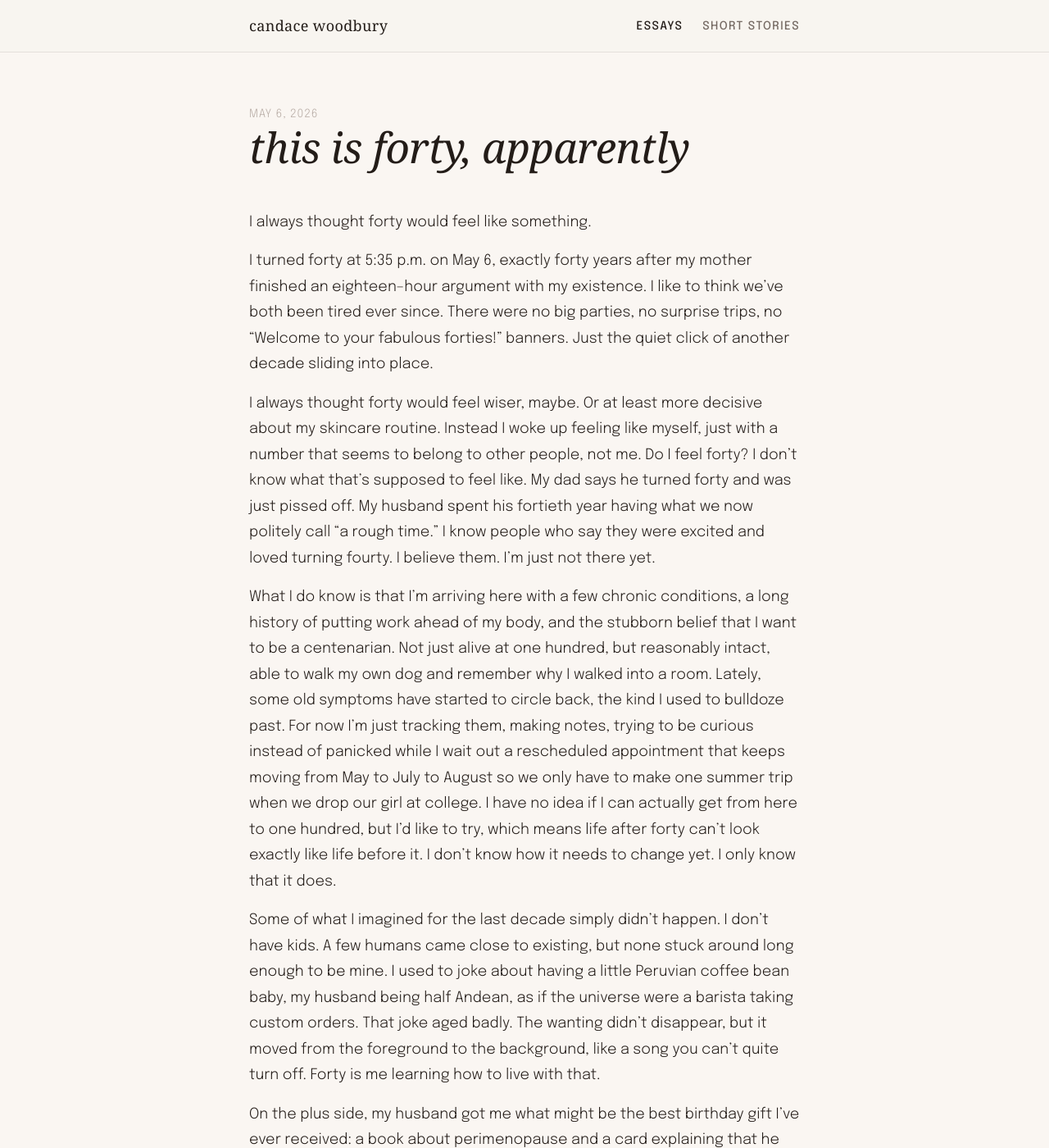
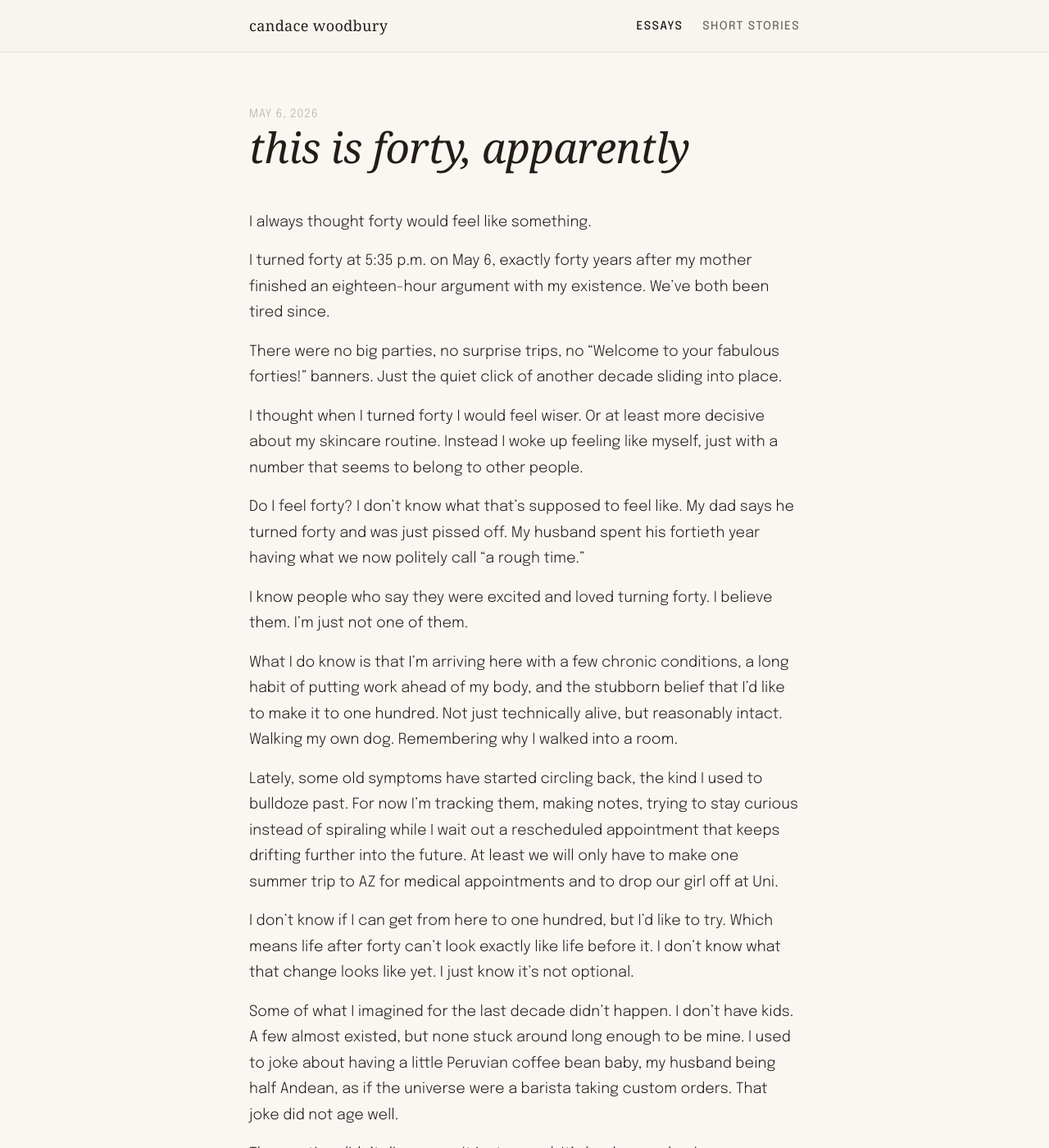
Before and after one commit to candacemonster/candace-woodbury, a Jekyll site: the page built from _posts/2026-05-06-this-is-fourty.md, in a window 1280 px wide and 1400 px high. Shown: the whole window at 82% size. Built offline with Jekyll 4.4.1, drawn with Linux system fonts in a browser that asks for light colours; some web fonts are replaced; some of the changed text lies outside the part shown.

Commit message:
small updates to styles, about, adding page and new post

```diff
--- a/_layouts/default.html
+++ b/_layouts/default.html
@@ -6,6 +6,7 @@
   <title>{% if page.title %}{{ page.title }} | {% endif %}{{ site.title }}</title>
   {% seo %}
   {% feed_meta %}
+  <link rel="icon" href="{{ '/assets/images/favicon.png' | relative_url }}" type="image/png">
   <link rel="preconnect" href="https://fonts.googleapis.com">
   <link rel="preconnect" href="https://fonts.gstatic.com" crossorigin>
   <link href="https://fonts.googleapis.com/css2?family=Instrument+Serif:ital@0;1&family=Epilogue:ital,wght@0,300..700;1,300..700&display=swap" rel="stylesheet">
--- a/_posts/2026-05-06-this-is-fourty.md
+++ b/_posts/2026-05-06-this-is-fourty.md
@@ -7,27 +7,49 @@
 ---
 
 
-
 I always thought forty would feel like something.
 
 
+I turned forty at 5:35 p.m. on May 6, exactly forty years after my mother finished an eighteen-hour argument with my existence. We’ve both been tired since.
 
-I turned forty at 5:35 p.m. on May 6, exactly forty years after my mother finished an eighteen–hour argument with my existence. I like to think we've both been tired ever since. There were no big parties, no surprise trips, no "Welcome to your fabulous forties!" banners. Just the quiet click of another decade sliding into place.
+There were no big parties, no surprise trips, no “Welcome to your fabulous forties!” banners. Just the quiet click of another decade sliding into place.
 
-I always thought forty would feel wiser, maybe. Or at least more decisive about my skincare routine. Instead I woke up feeling like myself, just with a number that seems to belong to other people, not me. Do I feel forty? I don't know what that's supposed to feel like. My dad says he turned forty and was just pissed off. My husband spent his fortieth year having what we now politely call "a rough time." I know people who say they were excited and loved turning fourty. I believe them. I'm just not there yet.
+I thought when I turned forty I would feel wiser. Or at least more decisive about my skincare routine. Instead I woke up feeling like myself, just with a number that seems to belong to other people.
 
-What I do know is that I'm arriving here with a few chronic conditions, a long history of putting work ahead of my body, and the stubborn belief that I want to be a centenarian. Not just alive at one hundred, but reasonably intact, able to walk my own dog and remember why I walked into a room. Lately, some old symptoms have started to circle back, the kind I used to bulldoze past. For now I'm just tracking them, making notes, trying to be curious instead of panicked while I wait out a rescheduled appointment that keeps moving from May to July to August so we only have to make one summer trip when we drop our girl at college. I have no idea if I can actually get from here to one hundred, but I'd like to try, which means life after forty can't look exactly like life before it. I don't know how it needs to change yet. I only know that it does.
+Do I feel forty? I don’t know what that’s supposed to feel like. My dad says he turned forty and was just pissed off. My husband spent his fortieth year having what we now politely call “a rough time.”
 
-Some of what I imagined for the last decade simply didn't happen. I don't have kids. A few humans came close to existing, but none stuck around long enough to be mine. I used to joke about having a little Peruvian coffee bean baby, my husband being half Andean, as if the universe were a barista taking custom orders. That joke aged badly. The wanting didn't disappear, but it moved from the foreground to the background, like a song you can't quite turn off. Forty is me learning how to live with that.
+I know people who say they were excited and loved turning forty. I believe them. I’m just not one of them.
 
-On the plus side, my husband got me what might be the best birthday gift I've ever received: a book about perimenopause and a card explaining that he loves me in every version I've already been and every one I'm becoming. It felt like permission to take all of my hormones, old and new symptoms and new aches seriously, instead of treating my body like an inconvenient side quest to my inbox. I'll probably write more about what I'm learning as I go, but for now, if you are a woman roughly my age and any of this sounds familiar, go look at [thepauselife.com](https://thepauselife.com)[^1].
+What I do know is that I’m arriving here with a few chronic conditions, a long habit of putting work ahead of my body, and the stubborn belief that I’d like to make it to one hundred. Not just technically alive, but reasonably intact. Walking my own dog. Remembering why I walked into a room.
 
-There are other lives here, too. There's Mr. J, who still makes me laugh when I'm determined not to. Sally, our rescue dog, who lost her person too and now supervises our weird little household. There's the twenty–two–year–old I get to play mom to as she heads toward college, the kind of parenting that comes with more cheering and less homework. There are days when I ride my bike, or sit outside, or read on the couch, and think: this is enough. Then there are days when it isn't.
+Lately, some old symptoms have started circling back, the kind I used to bulldoze past. For now I’m tracking them, making notes, trying to stay curious instead of spiraling while I wait out a rescheduled appointment that keeps drifting further into the future. At least we will only have to make one summer trip to AZ for medical appointments and to drop our girl off at Uni.
 
-So this is what forty looks like for me right now: a little grief–heavy, a little tired, still too married to my work, but also curious. I don't have a five–year plan. I have a question: what if the second half of my life didn't look like the first? I don't know the answer, but I suspect it starts with paying more attention to my body, my days, and the small things that actually make me want to stick around until one hundred.
+I don’t know if I can get from here to one hundred, but I’d like to try. Which means life after forty can’t look exactly like life before it. I don’t know what that change looks like yet. I just know it’s not optional.
 
-Until then, I'll keep loving my husband, walking the dog, maybe finding her a little sister, sending a young adult off toward her own life, and trying not to take mine so seriously that I forget to enjoy it. Forty doesn't feel like a grand arrival. It feels like standing on a trail I didn't entirely mean to hike, taking a breath, and deciding to see where it goes.
+Some of what I imagined for the last decade didn’t happen. I don’t have kids. A few almost existed, but none stuck around long enough to be mine. I used to joke about having a little Peruvian coffee bean baby, my husband being half Andean, as if the universe were a barista taking custom orders. That joke did not age well.
+
+The wanting didn’t disappear. It just moved. It’s background noise now, like a song I don’t love but can’t quite turn off. Forty is learning how to live with that.
+
+Back to my birthday. My husband got me what might be the best gift I’ve ever received: a book about perimenopause and a card explaining that he loves me in every version I’ve been and every one I’m becoming.
+
+It felt less like a gift and more like permission. Permission to take my body seriously instead of treating it like an inconvenient side quest to my inbox. I’ll probably write more about that as I figure it out, but for now, if you’re a woman roughly my age and any of this sounds familiar, go look at [thepauselife.com](https://thepauselife.com)[^1].
+
+There are other lives here, too. There’s my Mr. J, who still makes me laugh when I’m actively trying not to. Sally, our rescue dog, who lost her person around the time we all lost Sigrun. With Tove gone, Sally now supervises our weird little household, which frankly feels right.
+
+There’s also a twenty-two-year-old I get to play mom to as she heads off to university this fall. It’s parenting with more cheering and less homework, which suits me.
+
+Some days I ride my bike, or sit outside, or read on the couch and think, this is enough. Other days, it isn’t.
+
+So this is forty, apparently. A little grief-heavy. A little tired. Still too entangled with work. But also curious.
+
+I don’t have a five-year plan. I have a question: what if the second half of my life didn’t look anything like the first?
+
+I don’t have the answer. I suspect it starts small. Paying attention to my body. My days. The things that make me want to stick around.
+
+Until then, I’ll keep loving my husband, walking the dog, maybe adopting another. I’ll show up for the two young adults in our life as they start building their lives in a world that doesn’t make it easy. And I’ll work on not taking mine so seriously that I forget to actually enjoy it.
+
+Forty doesn’t feel like a grand arrival. It feels like standing on a trail I didn’t entirely mean to hike, taking a breath, and deciding to keep going anyway.
 
 
 
-[^1]: **The 'Pause Life by Dr. Mary Claire Haver** – A wellness resource for women in perimenopause, menopause, and beyond, founded by Dr. Mary Claire Haver, MD, a board‑certified OB‑GYN and Certified Menopause Practitioner who offers a lifestyle‑focused menopause toolkit, education, and community support. Visit [https://thepauselife.com](https://thepauselife.com).
+[^1]: The 'Pause Life by Dr. Mary Claire Haver is a wellness resource for women in perimenopause, menopause, and beyond, founded by Dr. Mary Claire Haver, MD, a board-certified OB-GYN and Menopause Society Certified Practitioner who offers a lifestyle-focused menopause toolkit, education, and community support.
--- /dev/null
+++ b/_posts/2026-05-17-quitting-adulthood-full-time-whimsical-forest-fairy.md
@@ -0,0 +1,37 @@
+---
+layout: post
+title: "on quitting adulthood to be a full-time whimsical forest fairy"
+date: 2026-05-17
+tags: [essays]
+affiliates: false
+---
+
+I would like to formally resign from adulthood and take up my true vocation: full-time whimsical forest fairy with a garden, a stack of library books, good coffee, and too many dogs, fully funded by my husband.
+
+If you’re curious about how I got here, I wrote more about turning forty and the version of my life that didn’t happen [over here](https://candacewoodbury.com/essays/2026/05/06/this-is-fourty/).
+
+All I want instead is painfully simple: dogs snoring on the floor, dirt under my nails, trees outside the window, a mug in my hand, and enough calm in my nervous system to actually notice that I’m alive.
+
+The life I have on paper is fine. Respectable, even. There’s a job with responsibilities and meetings. There are bills that get paid more or less on time, a credit score, and a calendar full of things that prove I am a functioning adult. From the outside, it passes for “having it together.” From the inside, it often feels like I’m spending all my limited energy keeping a machine running that I never really wanted to build in the first place.
+
+Burnout is a boring word for what it feels like. “Burnout” sounds like I just need a long weekend and a scented candle. This is more like standing in a life I worked hard for and realizing I’m too tired to enjoy any of it. I’ve put my body behind glass for years in the name of work and responsibility, and now it’s banging on the window asking for trees, sun, and the kind of quiet you can’t get from a white-noise app. It’s not that I want to do nothing. I just don’t want to keep doing this.
+
+My preferred job description these days is short and embarrassingly clear: love my husband, love my dogs, tend a garden, read books, walk in the forest, be kind to the people within reach.
+
+That’s it. That’s the whole list. I do not secretly long to “scale” into a brand. I would like to downgrade my ambitions to “content, useful, and outside as much as possible” and call it good. Let other people chase legacy; I want to know which bird is making that sound.
+
+In the fantasy version, my husband handles the part where money has to exist. He does the calls, the forms, the insurance, the various portals that demand sacrifices of time and patience. I grow tomatoes that may or may not cooperate, keep the dogs alive and loved, and know exactly where my library card is at all times.
+
+We trade the noise of “more, more, more” for something smaller, slower, and actually ours.
+
+Reality is less romantic. There are still bills with both our names on them. There is still work, which refuses to evaporate just because my priorities have shifted. There is still a future we’re supposed to plan for, even if my preferred retirement plan is “live in a small place near trees until further notice."
+
+So for now I haven’t burned it all down. I show up. I log in. I do what has to be done, even on the days when my whole body is screaming that this cannot be all there is.
+
+What I can do is start tilting the balance. Take my coffee outside instead of drinking it hunched over a screen. Put my hands in actual dirt as often as my body allows. Let the dogs pull me toward the nearest patch of green and pretend that’s a non-negotiable appointment.
+
+Say no to one more thing that looks good on paper but costs me hours I can’t get back.
+
+Remember that wanting a small, gentle, woods-adjacent life is not a failure of imagination; it’s a perfectly reasonable response to a world that keeps insisting we should be exhausted and grateful at the same time.
+
+I don’t know how long I have, and I don’t get the version of life where my body never complains. What I can have, if I’m brave and stubborn enough, is this: dogs, garden, forest, books, coffee, and a life that feels, if nothing else, like it at least belongs to me.
--- a/assets/css/style.css
+++ b/assets/css/style.css
@@ -614,6 +614,49 @@
   transform: scale(0.98);
 }
 
+/* ─── GPA Resources Page ────────────────────────────────────────── */
+.page-header {
+  margin-bottom: var(--space-8);
+}
+
+.tagline {
+  font-style: italic;
+  color: var(--color-text-muted);
+  margin-top: var(--space-2);
+}
+
+.disclaimer {
+  background: var(--color-surface);
+  padding: var(--space-4);
+  border-left: 3px solid var(--color-accent);
+  margin-bottom: var(--space-6);
+}
+
+.local-nav {
+  margin-bottom: var(--space-8);
+}
+
+.local-nav ul {
+  list-style: none;
+  padding: 0;
+}
+
+.local-nav li {
+  margin-bottom: var(--space-2);
+}
+
+.update-card {
+  background: var(--color-surface);
+  padding: var(--space-4);
+  margin-bottom: var(--space-4);
+  border-radius: var(--radius-md);
+}
+
+.source-label {
+  font-weight: 500;
+  color: var(--color-text-muted);
+}
+
 /* ─── Mobile ────────────────────────────────────────────────────── */
 @media (max-width: 640px) {
   .site-nav {
```
Also changed, not shown: pages/about.md (+2 -0 lines), pages/gpa-resources.md (added, +162 -0 lines), assets/images/favicon.png (added).
